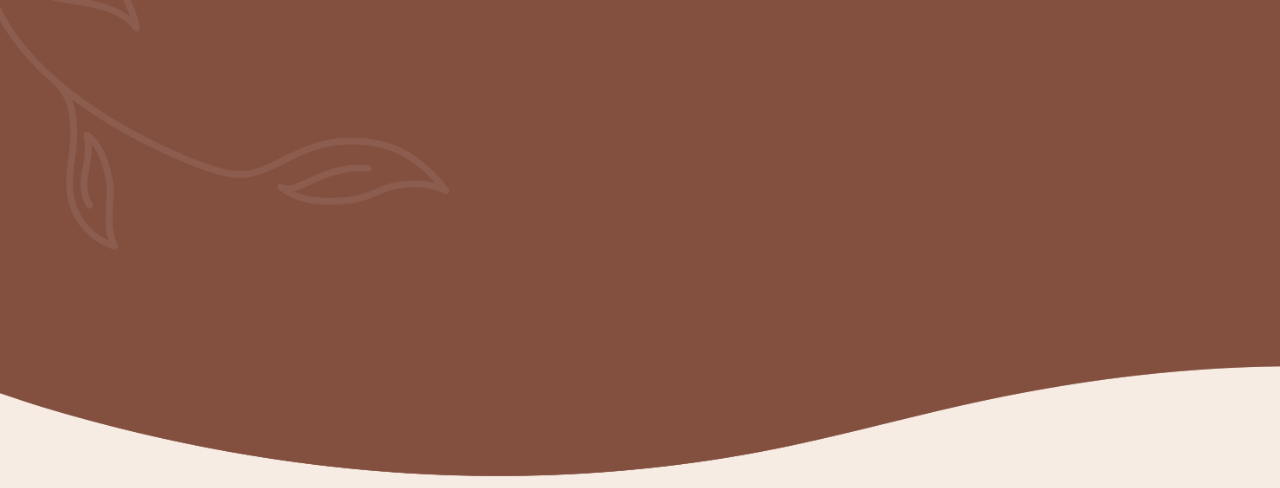
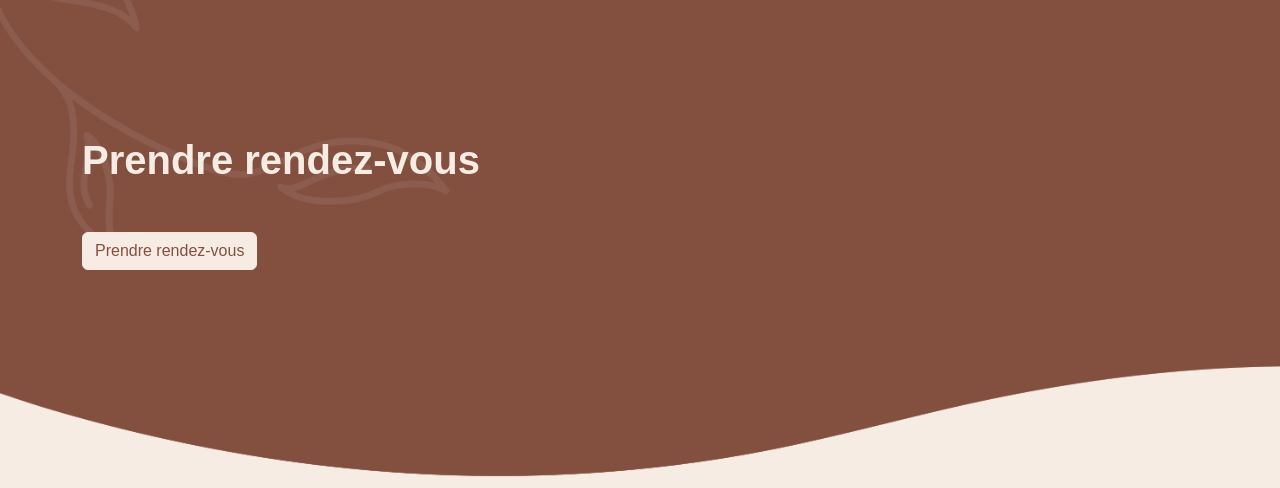
Before and after one commit to myriamcoupal/France-Coupal-Relation-d-aide, a website: page Reiki.html in a window 1280 px wide. Shown: the part 880-1368 px from the top of the page. Drawn offline with nearby package versions, Linux system fonts and the light colour scheme.

Commit message:
correction prendre rendez vous sur page joindre

```diff
--- a/Reiki.html
+++ b/Reiki.html
@@ -82,7 +82,7 @@
 					Tout a commencé par le désir d’approfondir ses connaissances sur l’être humain.   découverte de ses désirs, ses besoins, ses peurs et ses limites lui ouvre la porte de la liberté, de la paix intérieure et lui donne la clef du déploiement de son plein potentiel.C’est ainsi que d’un désir profond de connaissance sur l’être humain est né le rêve de pouvoir partager ses apprentissages, ses outils et ses expériences pour ainsi offrir cette possibilité de transformation aux personnes intéressés.L’amour et l’acceptation de soi sont à la base de cette transformation vers un bien-être possible en chaque individu., l’Harmonisation énergétique ou la méthode d’Intégration mémorielle sont proposé dans L’accompagnement est offert sous forme de rencontres individuelles.  Les rencontres en relati.
 				</p>
 			</div>
-			<section class="opacity-0">
+			<section>
 				<h1 class="mb-5 fw-bold text-start text-light">Prendre rendez-vous</h1>
 				<a href="Me joindre.html" class="btn btn-light text-success " tabindex="-1" role="button">Prendre rendez-vous </a>
 				<div class="text-white opacity-0">
```
Also changed, not shown: Me joindre.html (+0 -1 lines).
